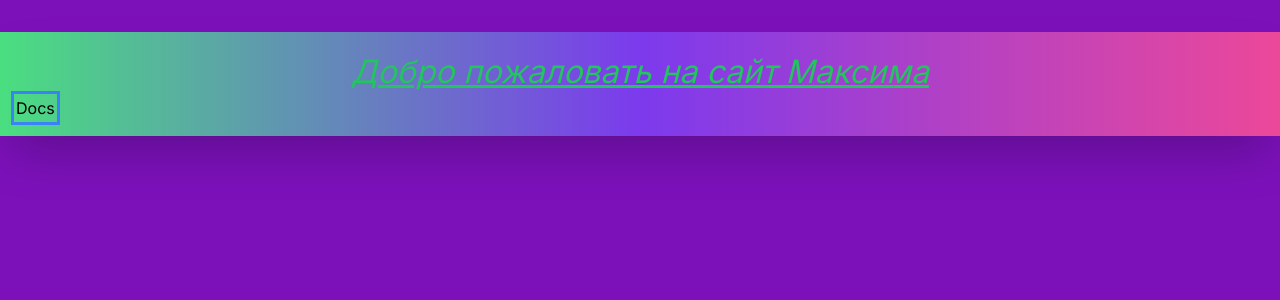
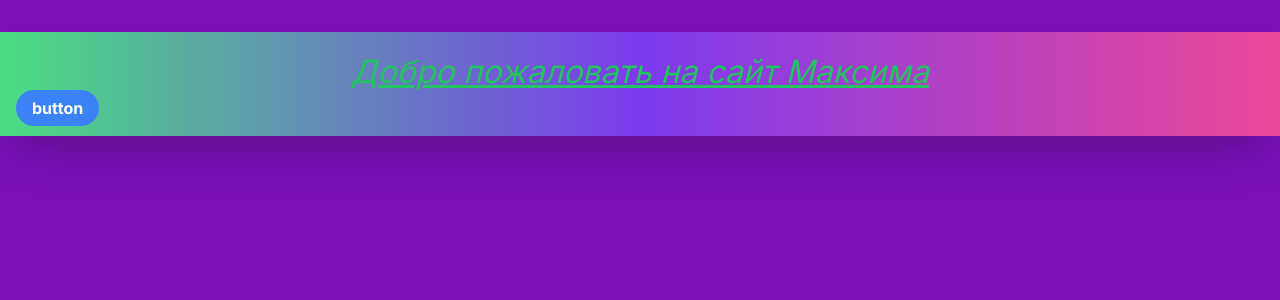
Before and after one commit to ninja-code1212/nextjs-max-app, a Next.js app: page / in a window 1280 px wide. Shown: the top 300 px of the page. Built offline with nearby package versions, Linux system fonts and the light colour scheme.

Commit message:
Five-commit

```diff
--- a/app/page.tsx
+++ b/app/page.tsx
@@ -6,7 +6,7 @@ export default function Home() {
       <div className="container mx-auto mt-8">
         <div className="bg-gradient-to-r from-green-400 via-violet-600 to-pink-500 shadow-2xl px-4 py-4">
           <p className="mainpage-title underline ...">Добро пожаловать на сайт Максима</p>
-          <button className="Button outline outline-offset-2 outline-blue-500">Docs</button>
+          <a href="https://github.com/ninja-code1212" className="my-button bg-blue-500 hover:bg-blue-700 text-white font-bold py-2 px-4 rounded-full">button</a>
           <title>Максим</title>
         </div>
       </div>
```
